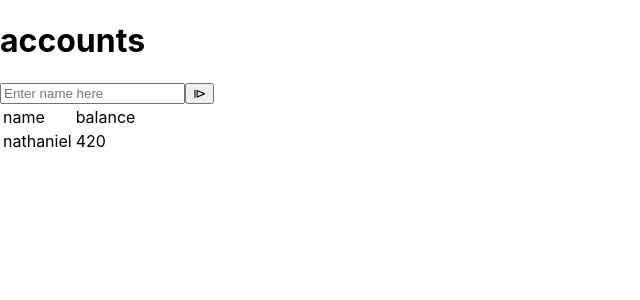
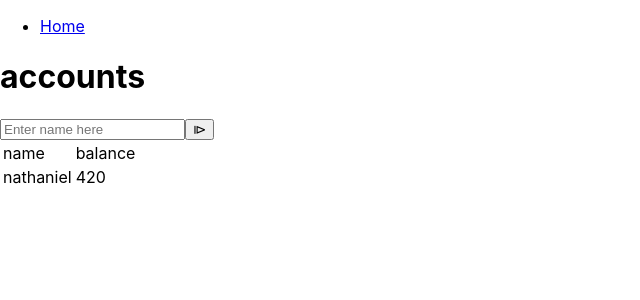
Before and after one commit to dotNATE/react_banking_app, a React (Create React App) app: page / in a window 1280 px wide. Shown: the top 300 px of the page, without its empty margins (0-640 px from the left). Built offline with nearby package versions, Linux system fonts and the light colour scheme.

Commit message:
added Routing Component inc NotFound, added react-router-dom to project

```diff
--- a/package.json
+++ b/package.json
@@ -8,6 +8,7 @@
     "@testing-library/user-event": "^12.8.3",
     "react": "^17.0.2",
     "react-dom": "^17.0.2",
+    "react-router-dom": "^5.2.0",
     "react-scripts": "4.0.3",
     "web-vitals": "^1.1.2"
   },
--- /dev/null
+++ b/src/Components/Utilities/Routing/NotFound/index.js
@@ -0,0 +1,5 @@
+import React from 'react'
+
+const NotFound = () => <h1>404: Not Found</h1>
+
+export default NotFound
--- /dev/null
+++ b/src/Components/Utilities/Routing/index.js
@@ -0,0 +1,19 @@
+import React from 'react'
+import { Route, Link, BrowserRouter as Router, Switch } from 'react-router-dom'
+
+import AccountsPage from "../../AccountsPage"
+import NotFound from "./NotFound"
+
+const Routing = () => (
+    <Router>
+        <ul>
+            <li><Link to="/">Home</Link></li>
+        </ul>
+        <Switch>
+            <Route exact path="/" component={ AccountsPage }/>
+            <Route component={ NotFound }/>
+        </Switch>
+    </Router>
+)
+
+export default Routing
--- a/src/index.js
+++ b/src/index.js
@@ -1,13 +1,11 @@
 import React from 'react'
 import ReactDOM from 'react-dom'
 import './index.css'
-import AccountsPage from "./Components/AccountsPage"
+import Routing from "./Components/Utilities/Routing"
 import reportWebVitals from './reportWebVitals'
 
 ReactDOM.render(
-  <React.StrictMode>
-    <AccountsPage />
-  </React.StrictMode>,
+    <Routing />,
   document.getElementById('root')
 );
 
```
Also changed, not shown: 1 other file (tests, documents, lock files or other folders).
